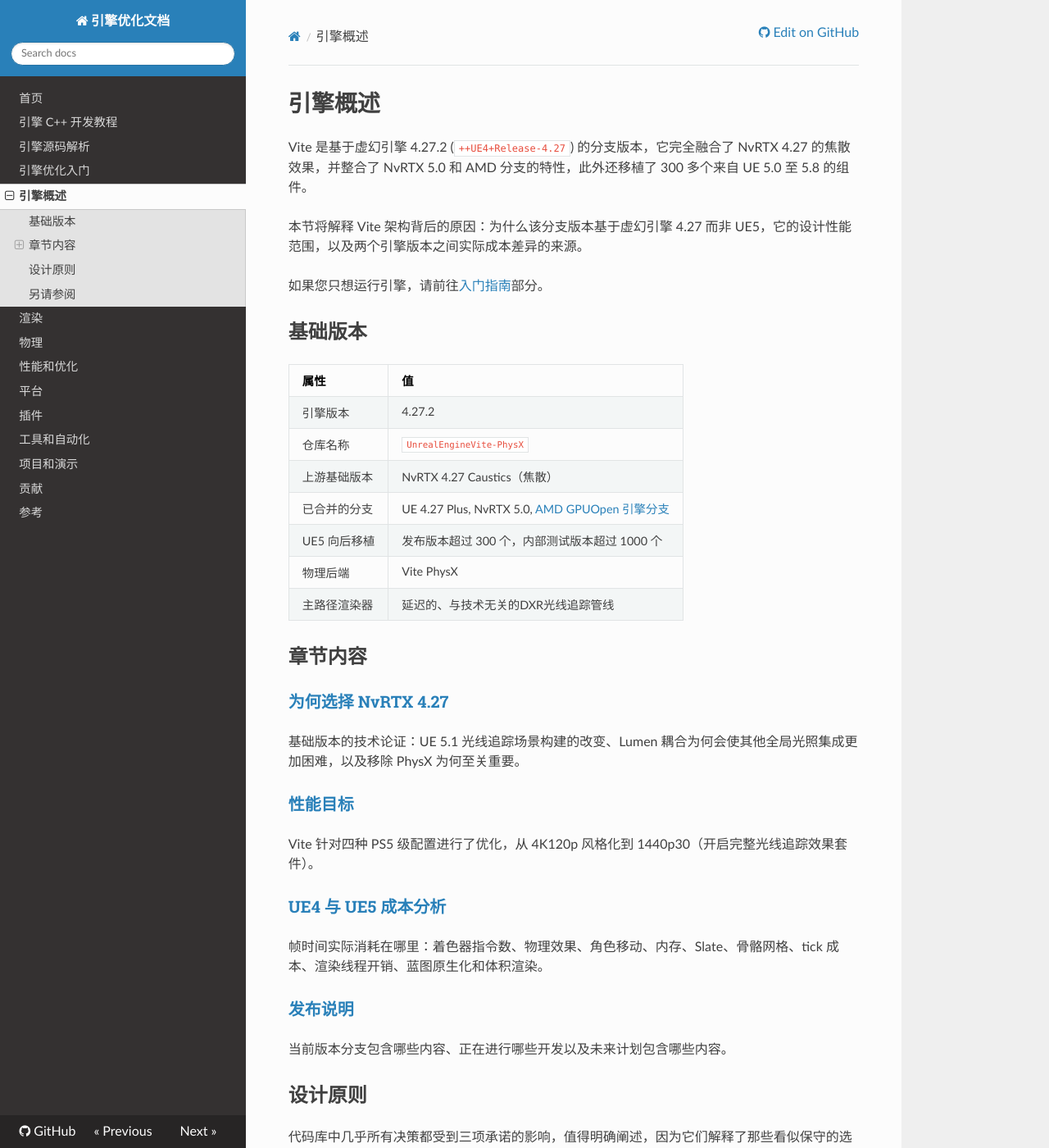
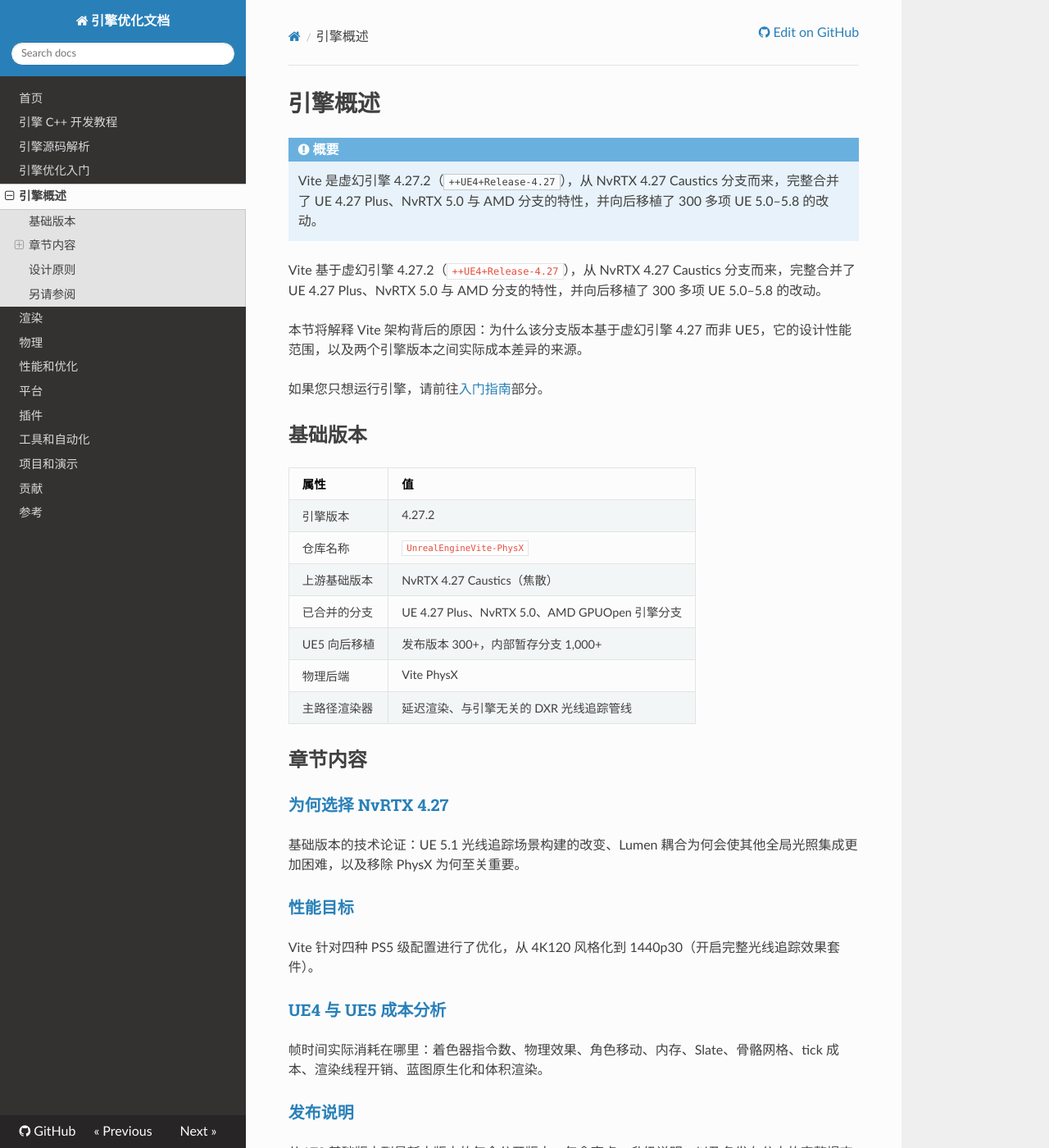
Before and after one commit to OpenHUTB/cpp, an MkDocs documentation site: the page built from docs/optimization/EngineOverview/Engine-Overview.md, in a window 1280 px wide and 1400 px high. Shown: the whole window at 82% size. Built offline with MkDocs 1.6.1, drawn with Linux system fonts in a browser that asks for light colours; nearby versions of some CDN libraries; a script that is not in the unit is left out; some of the changed text lies outside the part shown.

Commit message:
docs: 补回引擎概述页的概要说明与发布说明描述
- 原文 tldr 未译，补为「概要」note
- 「forked from NvRTX 4.27 Caustics」被译成「融合了焦散效果」，改为从该分支而来；300 多个「组件」改为「向后移植」
- 发布说明的描述换成原文内容（LTS 到最新版本、亮点/升级说明/提交历史），原译与原文不符
- 4K120p 改为 4K120；渲染器行「与技术无关」改为「与引擎无关」并补空格
- AMD GPUOpen 分支链接 404，改为纯文本；internal staging 由「内部测试版本」改为「内部暂存分支」

```diff
--- a/docs/optimization/EngineOverview/Engine-Overview.md
+++ b/docs/optimization/EngineOverview/Engine-Overview.md
@@ -1,6 +1,9 @@
 # 引擎概述
 
-Vite 是基于虚幻引擎 4.27.2 (`++UE4+Release-4.27`) 的分支版本，它完全融合了 NvRTX 4.27 的焦散效果，并整合了 NvRTX 5.0 和 AMD 分支的特性，此外还移植了 300 多个来自 UE 5.0 至 5.8 的组件。
+!!! note "概要"
+    Vite 是虚幻引擎 4.27.2（`++UE4+Release-4.27`），从 NvRTX 4.27 Caustics 分支而来，完整合并了 UE 4.27 Plus、NvRTX 5.0 与 AMD 分支的特性，并向后移植了 300 多项 UE 5.0–5.8 的改动。
+
+Vite 基于虚幻引擎 4.27.2（`++UE4+Release-4.27`），从 NvRTX 4.27 Caustics 分支而来，完整合并了 UE 4.27 Plus、NvRTX 5.0 与 AMD 分支的特性，并向后移植了 300 多项 UE 5.0–5.8 的改动。
 
 本节将解释 Vite 架构背后的原因：为什么该分支版本基于虚幻引擎 4.27 而非 UE5，它的设计性能范围，以及两个引擎版本之间实际成本差异的来源。
 
@@ -14,10 +17,10 @@ Vite 是基于虚幻引擎 4.27.2 (`++UE4+Release-4.27`) 的分支版本，它
 | 引擎版本     | 4.27.2                                               |
 | 仓库名称          | `UnrealEngineVite-PhysX`                             |
 | 上游基础版本      | NvRTX 4.27 Caustics（焦散）                                  |
-| 已合并的分支    | UE 4.27 Plus, NvRTX 5.0, [AMD GPUOpen 引擎分支](https://github.com/GPUOpenSoftware/UnrealEngine/tree/EngineOpt-4.24) |
-| UE5 向后移植      | 发布版本超过 300 个，内部测试版本超过 1000 个          |
+| 已合并的分支    | UE 4.27 Plus、NvRTX 5.0、AMD GPUOpen 引擎分支 |
+| UE5 向后移植      | 发布版本 300+，内部暂存分支 1,000+          |
 | 物理后端    | Vite PhysX                                           |
-| 主路径渲染器 | 延迟的、与技术无关的DXR光线追踪管线          |
+| 主路径渲染器 | 延迟渲染、与引擎无关的 DXR 光线追踪管线          |
 
 ## 章节内容
 
@@ -27,7 +30,7 @@ Vite 是基于虚幻引擎 4.27.2 (`++UE4+Release-4.27`) 的分支版本，它
 
 ### [性能目标](Performance-Targets.md)
 
-Vite 针对四种 PS5 级配置进行了优化，从 4K120p 风格化到 1440p30（开启完整光线追踪效果套件）。
+Vite 针对四种 PS5 级配置进行了优化，从 4K120 风格化到 1440p30（开启完整光线追踪效果套件）。
 
 ### [UE4 与 UE5 成本分析](UE4-Versus-UE5-Cost-Analysis.md)
 
@@ -36,7 +39,7 @@ Vite 针对四种 PS5 级配置进行了优化，从 4K120p 风格化到 1440p30
 
 ### [发布说明](Release-Notes.md)
 
-当前版本分支包含哪些内容、正在进行哪些开发以及未来计划包含哪些内容。
+从 LTS 基础版本到最新大版本的每个公开版本，包含亮点、升级说明，以及各发布分支的完整提交历史。
 
 ## 设计原则
 
```
